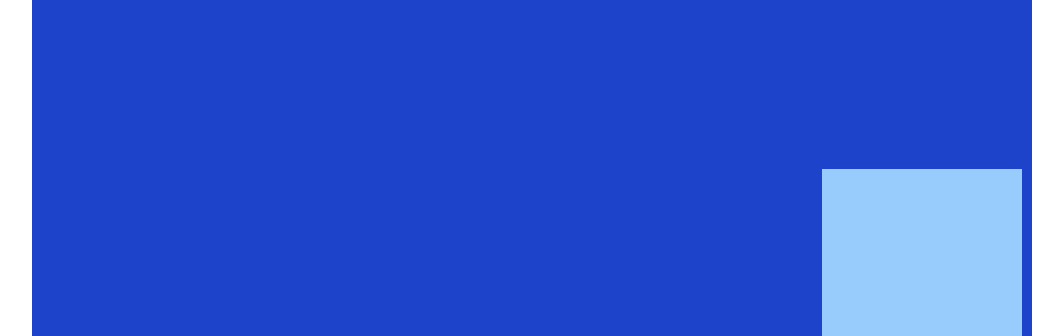
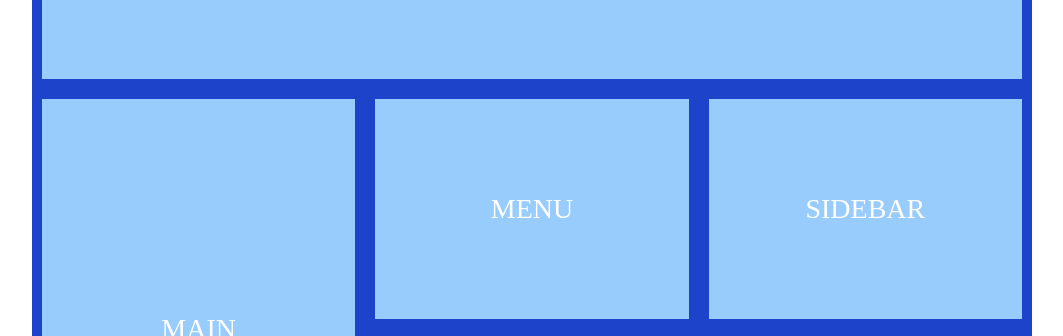
Before and after one commit to BEGMURODOVICH/grid-lesson, a plain HTML site: page grid.html in a window 1280 px wide. Shown: the part 201-537 px from the top of the page, without its empty margins (108-1171 px from the left). Drawn offline with Linux system fonts and the light colour scheme.

Commit message:
grid-lesson-new-files-new-change

```diff
--- a/grid.css
+++ b/grid.css
@@ -13,7 +13,7 @@
     display: grid;
     grid-template-columns: repeat(3, 1fr);
     gap: 20px;
-    grid-template-areas: ;
+    grid-template-areas: "header header header" "main menu sidebar" "main footer footer";
 }
 
 .box {
```
